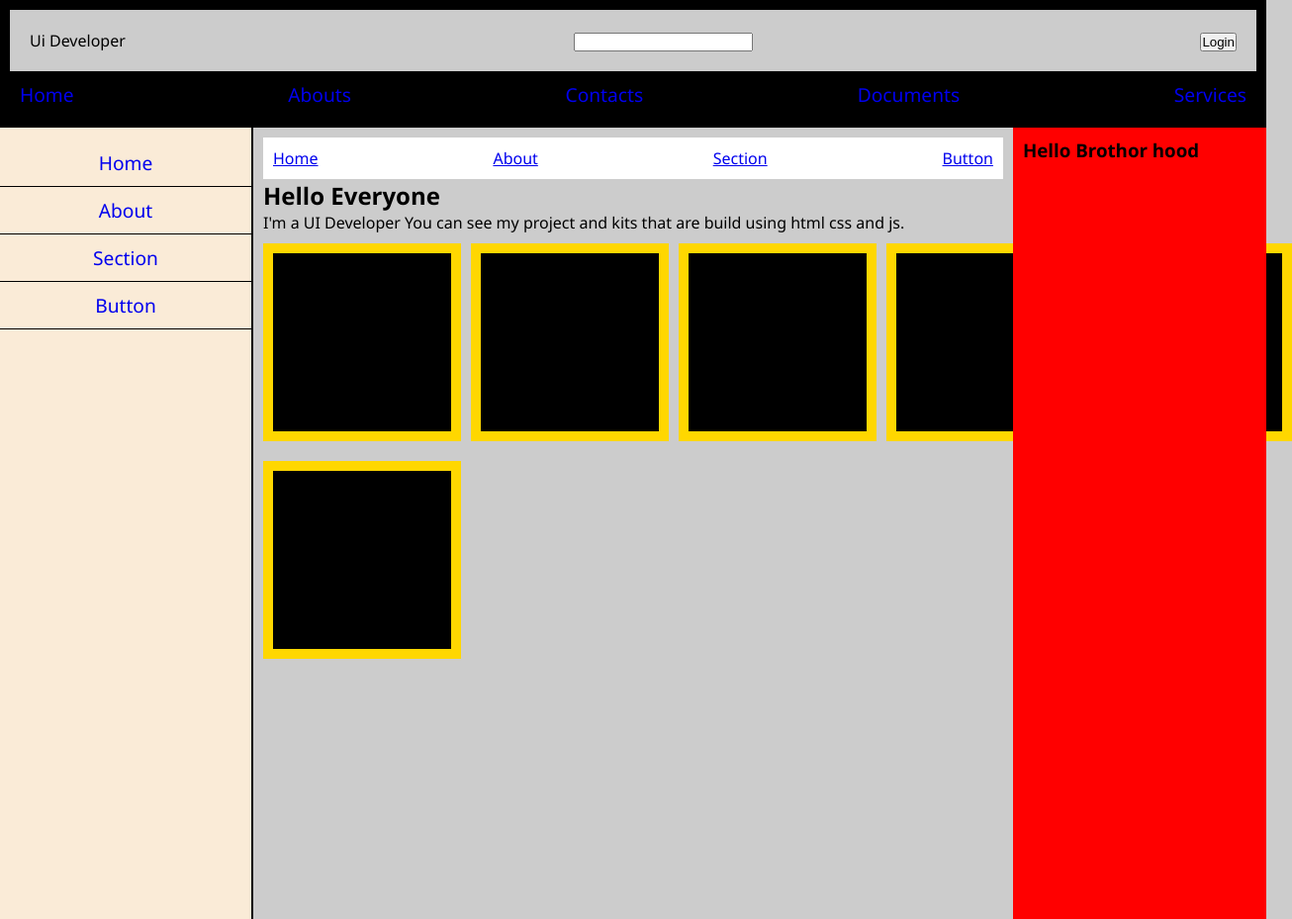
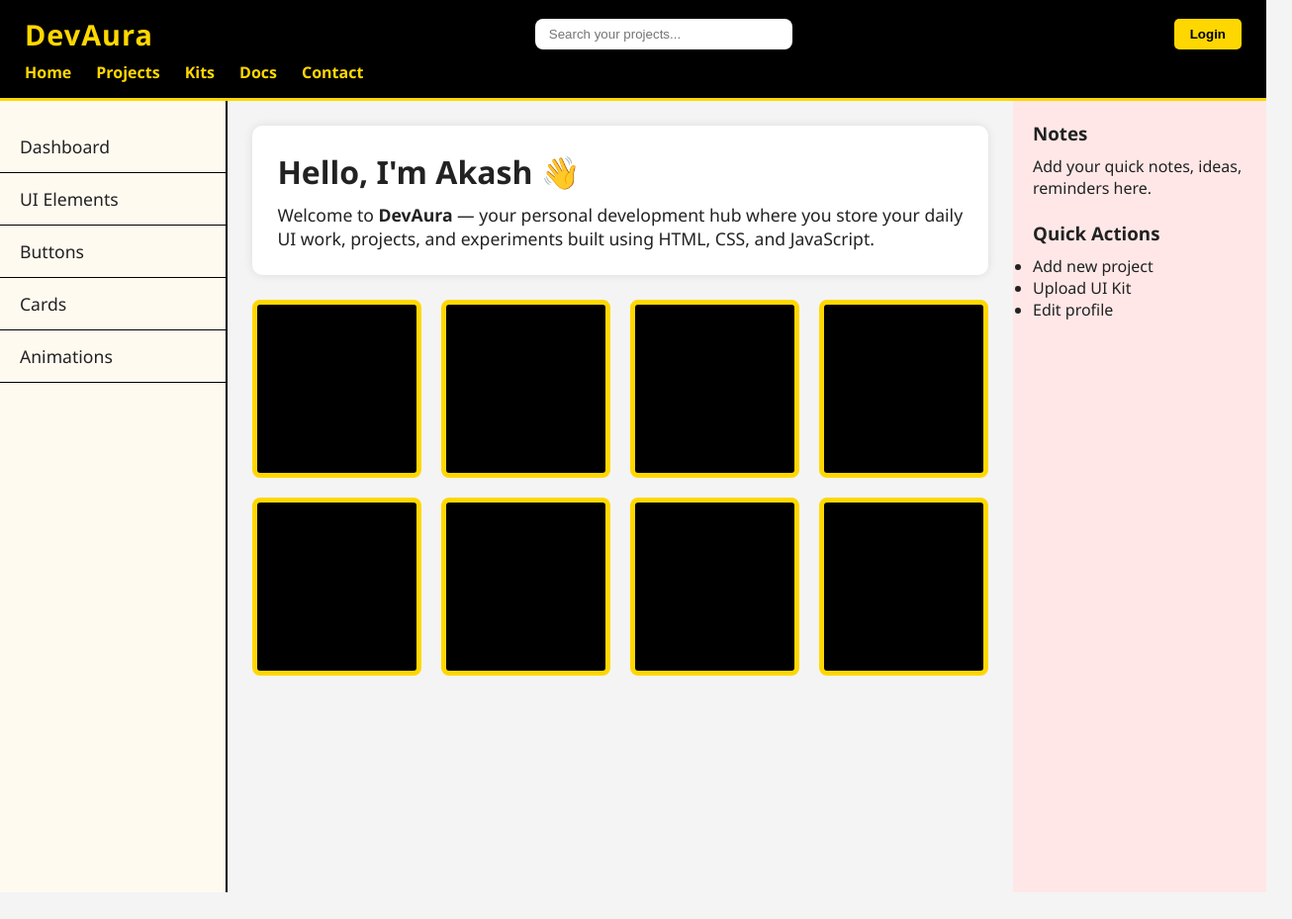
Before and after one commit to codemasteryakash/devaura, a plain HTML site: page index.html in a window 1280 px wide. Shown: the whole page at 99% size, 1306 px wide, since content can reach past the window. After the commit the page ends 902 px from the top, so only its background shows below. Drawn offline with Linux system fonts and the light colour scheme.

Commit message:
update whole file

```diff
--- a/index.html
+++ b/index.html
@@ -1,165 +1,188 @@
 <!DOCTYPE html>
 <html lang="en">
-
 <head>
-    <meta charset="UTF-8">
-    <meta name="viewport" content="width=device-width, initial-scale=1.0">
-    <title>UI - DevHelper | by codemasteryakash</title>
+    <meta charset="UTF-8" />
+    <meta name="viewport" content="width=device-width, initial-scale=1.0" />
+    <title>DevAura • by Akash</title>
     <style>
-        * {
-            margin: 0;
-            padding: 0;
-            box-sizing: border-box;
+        * { margin: 0; padding: 0; box-sizing: border-box; }
+        body {
+            background: #f4f4f4;
+            color: #222;
+            font-family: "Segoe UI", sans-serif;
+            display: flex;
+            flex-direction: column;
+            min-height: 100vh;
         }
 
-        body {
-            background-color: #ccc;
+        /* HEADER */
+        header {
+            background: #000;
+            color: #ffd700;
+            padding: 15px 25px;
+            border-bottom: 3px solid #ffd700;
+        }
+        .top {
+            display: flex;
+            justify-content: space-between;
+            align-items: center;
+        }
+        .logo {
+            font-size: 1.8rem;
+            font-weight: 700;
+            letter-spacing: 1px;
+        }
+        .search-bar input {
+            padding: 8px 14px;
+            width: 260px;
+            border-radius: 8px;
+            border: none;
+            outline: none;
+        }
+        .auth button {
+            padding: 8px 16px;
+            background: #ffd700;
             color: #000;
-            font-family: 'Segoe UI', Tahoma, Geneva, Verdana, sans-serif;
+            border: none;
+            border-radius: 5px;
+            font-weight: 600;
+            cursor: pointer;
         }
 
-        header {
+        /* NAV */
+        nav.main-nav {
+            margin-top: 8px;
+        }
+        nav.main-nav ul {
             display: flex;
-            flex-direction: column;
-            padding: 10px;
-            background-color: #000;
-            color: yellow;
+            list-style: none;
+            gap: 25px;
+        }
+        nav.main-nav ul li a {
+            color: #ffd700;
+            text-decoration: none;
+            font-weight: 600;
+            font-size: 1rem;
         }
 
-        .top {
+        /* LAYOUT */
+        .layout {
             display: flex;
-            align-items: center;
-            justify-content: space-between;
-            background-color: #ccc;
-            color: black;
+            width: 100%;
+        }
+
+        /* SIDEBAR */
+        aside.sidebar {
+            width: 18%;
+            background: #fffaf0;
+            border-right: 2px solid #000;
+            min-height: 100vh;
+            padding: 20px 0;
+        }
+        aside.sidebar ul {
+            list-style: none;
+        }
+        aside.sidebar ul li a {
+            display: block;
+            padding: 14px 20px;
+            border-bottom: 1px solid #000;
+            color: #222;
+            text-decoration: none;
+            font-size: 1.1rem;
+        }
+
+        /* MAIN CONTENT */
+        main {
+            flex: 1;
+            padding: 25px;
+        }
+        .hero {
+            background: #fff;
+            padding: 25px;
+            border-radius: 10px;
+            margin-bottom: 25px;
+            box-shadow: 0 0 10px rgba(0,0,0,0.1);
+        }
+        .hero h2 {
+            font-size: 2rem;
+            margin-bottom: 10px;
+        }
+        .hero p {
+            font-size: 1.1rem;
+        }
+
+        /* GRID PROJECT BOX */
+        .project-grid {
+            display: grid;
+            grid-template-columns: repeat(4, 1fr);
+            gap: 20px;
+        }
+        .card {
+            height: 180px;
+            background: #000;
+            border: 5px solid #ffd700;
+            border-radius: 8px;
+            transition: 0.3s;
+        }
+        .card:hover {
+            transform: scale(1.05);
+            border-color: orange;
+        }
+
+        /* RIGHT SIDEBAR */
+        aside.right-panel {
+            width: 20%;
+            background: #ffe7e7;
             padding: 20px;
         }
-
-        header nav ul {
-            display: flex;
-            justify-content: space-between;
-            padding: 10px;
-            list-style: none;
-        }
-
-        header nav ul li a {
-            text-decoration: none;
-            font-size: 1.2rem;
-        }
-
-        .layout {
-            display: flex;
-        }
-
-        .side-bar {
-            width: 20%;
-            background-color: antiquewhite;
-            border-right: 2px solid #000;
-            height: 100vh;
-            padding-top: 12px;
-        }
-
-        .side-bar nav ul {
-            display: flex;
-            list-style: none;
-            flex-direction: column;
-        }
-
-        .side-bar nav ul li {
-            text-align: center;
-        }
-
-        .side-bar nav ul li a {
-            display: block;
-            text-decoration: none;
-            padding: 10px;
-            font-size: 1.2rem;
-            border-bottom: 1px solid #000;
-
-        }
-
-        main {
-            flex: 1;
-            padding: 10px;
-            width: 60%;
-        }
-
-        .card {
-            height: 200px;
-            width: 200px;
-            background-color: #000;
-            margin-top: 10px;
-            border: 10px solid gold;
-
-        }
-
-        .box {
-            display: grid;
-            grid-template-columns: repeat(5, 1fr);
-            gap: 10px;
-            margin: auto;
-        }
-        .hero nav ul {
-            display: flex;
-            justify-content: space-between;
-            list-style: none;
-            background-color: #fff;
-            padding: 10px;
-        }
-        .main-02 {
-            flex: 2;
-            width: 20%;
-            background-color: red;
+        .right-panel h3 {
+            margin-bottom: 10px;
         }
     </style>
 </head>
-
 <body>
     <header>
         <div class="top">
-            <div class="logo">Ui Developer</div>
-            <div class="search-bar"><input type="text" name="search-bar" id="search-bar"></div>
-            <div class="btn">
+            <div class="logo">DevAura</div>
+            <div class="search-bar">
+                <input type="text" placeholder="Search your projects..." />
+            </div>
+            <div class="auth">
                 <button>Login</button>
             </div>
         </div>
-        <nav>
+
+        <nav class="main-nav">
             <ul>
                 <li><a href="#">Home</a></li>
-                <li><a href="#">Abouts</a></li>
-                <li><a href="#">Contacts</a></li>
-                <li><a href="#">Documents</a></li>
-                <li><a href="#">Services</a></li>
+                <li><a href="#">Projects</a></li>
+                <li><a href="#">Kits</a></li>
+                <li><a href="#">Docs</a></li>
+                <li><a href="#">Contact</a></li>
             </ul>
         </nav>
     </header>
 
     <div class="layout">
-        <aside class="side-bar">
-            <nav>
-                <ul>
-                    <li><a href="#">Home</a></li>
-                    <li><a href="#">About</a></li>
-                    <li><a href="#">Section</a></li>
-                    <li><a href="#">Button</a></li>
-                </ul>
-            </nav>
+        <aside class="sidebar">
+            <ul>
+                <li><a href="#">Dashboard</a></li>
+                <li><a href="#">UI Elements</a></li>
+                <li><a href="#">Buttons</a></li>
+                <li><a href="#">Cards</a></li>
+                <li><a href="#">Animations</a></li>
+            </ul>
         </aside>
 
         <main>
             <section class="hero">
-                <nav>
-                    <ul>
-                        <li><a href="#">Home</a></li>
-                        <li><a href="#">About</a></li>
-                        <li><a href="#">Section</a></li>
-                        <li><a href="#">Button</a></li>
-                    </ul>
-                </nav>
-                <h2>Hello Everyone</h2>
-                <p>I'm a UI Developer You can see my project and kits that are build using html css and js.</p>
+                <h2>Hello, I'm Akash 👋</h2>
+                <p>Welcome to <strong>DevAura</strong> — your personal development hub where you store your daily UI work, projects, and experiments built using HTML, CSS, and JavaScript.</p>
             </section>
-            <section class="box">
+
+            <section class="project-grid">
+                <div class="card"></div>
+                <div class="card"></div>
                 <div class="card"></div>
                 <div class="card"></div>
                 <div class="card"></div>
@@ -168,12 +191,18 @@
                 <div class="card"></div>
             </section>
         </main>
-        <main class="main-02">
-            <section>
-                <h3>Hello Brothor hood</h3>
-            </section>
-        </main>
+
+        <aside class="right-panel">
+            <h3>Notes</h3>
+            <p>Add your quick notes, ideas, reminders here.</p>
+            <br />
+            <h3>Quick Actions</h3>
+            <ul>
+                <li>Add new project</li>
+                <li>Upload UI Kit</li>
+                <li>Edit profile</li>
+            </ul>
+        </aside>
     </div>
 </body>
-
 </html>
```
